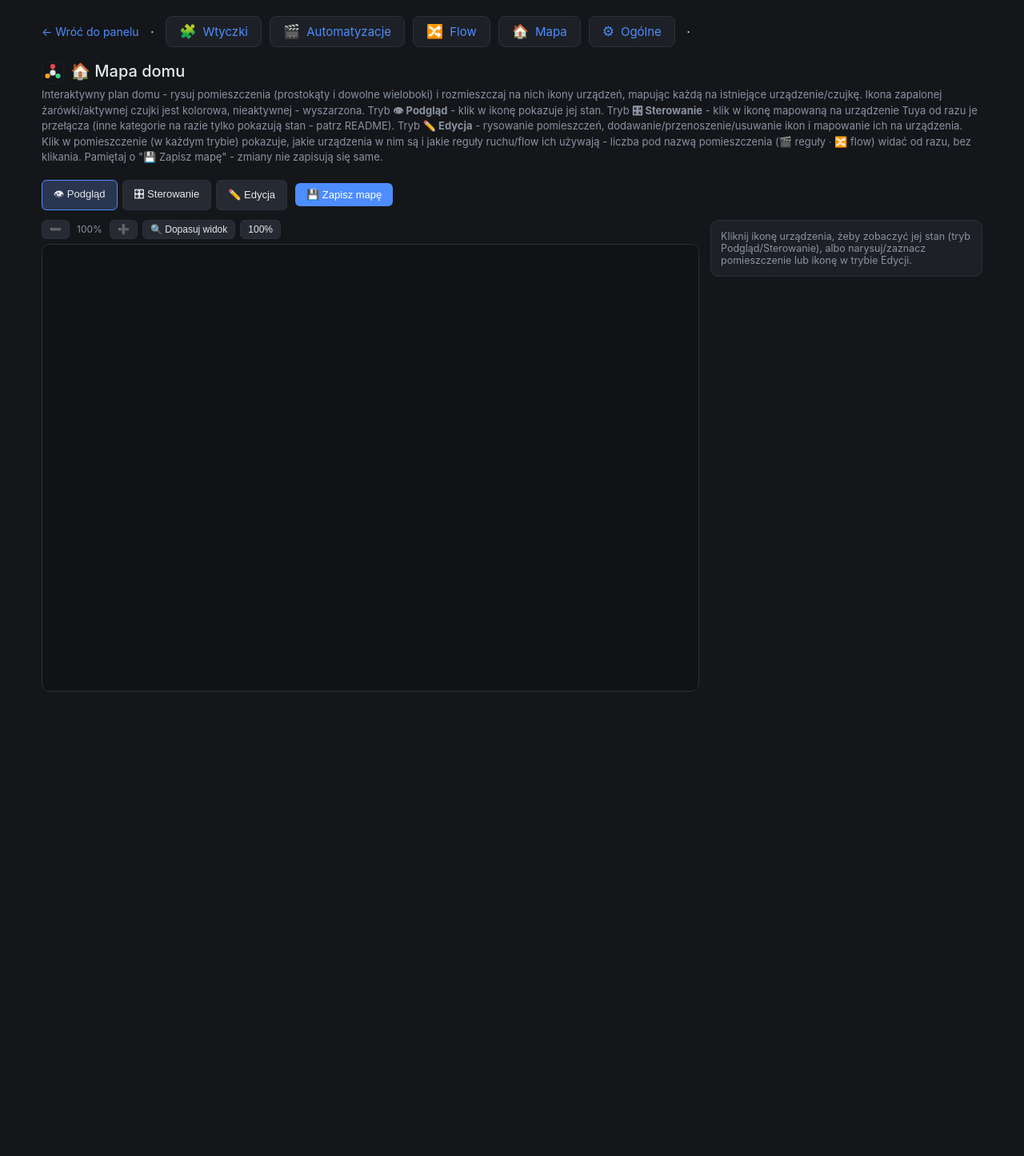
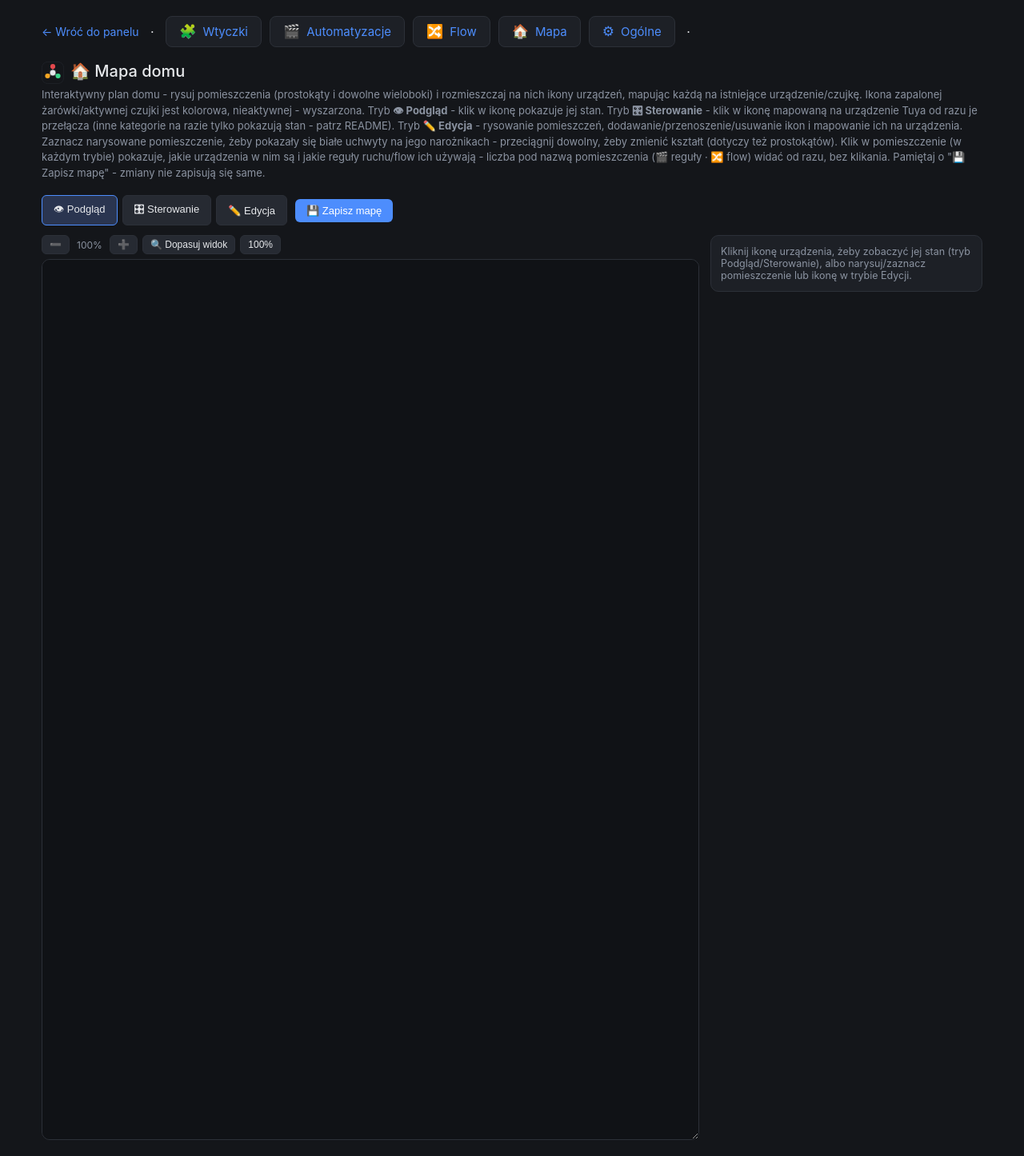
Before and after one commit to cr3pt/satel_tuya_bridge, a Python web app: template dashboard/templates/map.html in a window 1280 px wide. Shown: the whole page at 80% size. Before the commit the page ends 865 px from the top, so only its background shows below. Run offline with Jinja, Linux system fonts and the light colour scheme; the template is opened without the code that fills it, so the values that code supplies are empty.

Commit message:
Napraw sztywną wysokość Mapy domu, dodaj edycję kształtu pomieszczeń przez przeciąganie narożników
Użytkownik zgłosił dwa problemy z zakładką Mapa domu (dodaną w poprzednim
PR): (1) kontener płótna miał sztywną, niczym nieuzasadnioną wysokość
560px (skopiowaną z edytora Flow) - zamieniono na wysokość liczoną z
wysokości okna (calc(100vh - 300px)) plus CSS resize:vertical, żeby dało
się ją ręcznie doregulować; (2) brakowało możliwości edycji już
narysowanego kształtu pomieszczenia (tylko rysowanie od zera i
przesuwanie ikon było wspierane) - dodano białe uchwyty na każdym
narożniku zaznaczonego pomieszczenia w trybie Edycji, przeciągane tym
samym mechanizmem pointer capture co istniejące przeciąganie ikon.
Prostokąty i wieloboki są tu traktowane identycznie (points to zwykła
tablica [x,y] dla obu typów), więc przeciągnięcie rogu prostokąta po
prostu zamienia go w dowolny czworokąt - `room.type` nigdzie w
renderowaniu nie jest już potem sprawdzane.

Kolorowanie ikon przy aktywacji/naruszeniu (CSS filter: grayscale na
klasie .inactive, przełączanej przez ACTIVE_VALUES) już działało poprawnie
od poprzedniego PR - zweryfikowane, nie ruszane.

Co-Authored-By: Claude Sonnet 5 <noreply@anthropic.com>
Claude-Session: https://claude.ai/code/session_01Y6ufoBSYuCdqWPfRk3d7en

```diff
--- a/dashboard/templates/map.html
+++ b/dashboard/templates/map.html
@@ -63,9 +63,14 @@
   .canvas-toolbar button { padding: 4px 9px; font-size: 12px; }
   .canvas-toolbar .zoom-label { font-size: 12px; color: var(--muted); min-width: 38px; text-align: center; }
   .canvas-wrap {
+    /* Wysokość liczona z okna (nie sztywne 560px na sztywno, jak wcześniej) -
+       "resize: vertical" dodatkowo pozwala ręcznie przeciągnąć krawędź, gdyby
+       to wyliczenie komuś nie pasowało (np. bardzo niskie/wysokie okno). */
     flex: none; overflow: auto; border: 1px solid var(--border); border-radius: 10px;
-    background: #101216; position: relative; height: 560px; min-width: 0; width: 100%;
+    background: #101216; position: relative; min-width: 0; width: 100%;
     touch-action: pan-x pan-y;
+    height: calc(100vh - 300px); min-height: 420px; max-height: 1400px;
+    resize: vertical;
   }
   .canvas { position: relative; width: 1800px; height: 1100px; }
   svg.rooms-layer { position: absolute; top: 0; left: 0; width: 100%; height: 100%; }
@@ -74,6 +79,10 @@
   svg.rooms-layer text { fill: var(--text); font-size: 13px; pointer-events: none; user-select: none; }
   svg.rooms-layer text.room-summary { fill: var(--muted); font-size: 11px; }
   svg.rooms-layer .draw-preview-point { fill: var(--accent); }
+  svg.rooms-layer .vertex-handle {
+    fill: var(--text); stroke: var(--accent); stroke-width: 2; cursor: grab; touch-action: none;
+  }
+  svg.rooms-layer .vertex-handle:active { cursor: grabbing; fill: var(--accent); }
 
   .map-icon {
     position: absolute; width: 56px; margin-left: -28px; margin-top: -24px;
@@ -127,7 +136,9 @@
   mapowaną na urządzenie Tuya od razu je przełącza (inne kategorie na razie
   tylko pokazują stan - patrz README). Tryb <strong>✏️ Edycja</strong> -
   rysowanie pomieszczeń, dodawanie/przenoszenie/usuwanie ikon i mapowanie ich
-  na urządzenia. Klik w pomieszczenie (w każdym trybie) pokazuje, jakie
+  na urządzenia. Zaznacz narysowane pomieszczenie, żeby pokazały się białe
+  uchwyty na jego narożnikach - przeciągnij dowolny, żeby zmienić kształt
+  (dotyczy też prostokątów). Klik w pomieszczenie (w każdym trybie) pokazuje, jakie
   urządzenia w nim są i jakie reguły ruchu/flow ich używają - liczba pod
   nazwą pomieszczenia (🎬 reguły · 🔀 flow) widać od razu, bez klikania.
   Pamiętaj o "💾 Zapisz mapę" - zmiany nie zapisują się same.
@@ -647,6 +658,25 @@ function renderCanvas() {
       poly.addEventListener('click', (e) => { e.stopPropagation(); selectRoom(room.id); });
     }
     svg.appendChild(poly);
+    // Uchwyty do edycji kształtu (przeciąganie pojedynczych wierzchołków) -
+    // tylko dla ZAZNACZONEGO pomieszczenia w trybie Edycji i tylko, gdy nie
+    // trwa akurat rysowanie nowego kształtu (inaczej klik w płótno miałby
+    // dwa konkurujące znaczenia). Prostokąty i wieloboki są tu traktowane
+    // identycznie (points to zwykła tablica [x,y] dla obu typów) - złapanie
+    // za róg prostokąta i przeciągnięcie go po prostu zamienia go w dowolny
+    // czworokąt, `room.type` nigdzie w renderowaniu nie jest już potem
+    // sprawdzane, więc to nieszkodliwe.
+    if (mode === 'edit' && room.id === selectedRoomId && !activeTool) {
+      room.points.forEach((p, idx) => {
+        const handle = document.createElementNS(ns, 'circle');
+        handle.setAttribute('cx', p[0]);
+        handle.setAttribute('cy', p[1]);
+        handle.setAttribute('r', 7);
+        handle.setAttribute('class', 'vertex-handle');
+        handle.addEventListener('pointerdown', (e) => startVertexDrag(e, room, idx));
+        svg.appendChild(handle);
+      });
+    }
     if (room.label) {
       const c = roomCentroid(room.points);
       const text = document.createElementNS(ns, 'text');
@@ -757,6 +787,24 @@ document.addEventListener('pointermove', (e) => {
 document.addEventListener('pointerup', () => { iconDragState = null; });
 document.addEventListener('pointercancel', () => { iconDragState = null; });
 
+let vertexDragState = null;
+function startVertexDrag(e, room, index) {
+  e.stopPropagation();
+  vertexDragState = { room, index, startX: e.clientX, startY: e.clientY, orig: [...room.points[index]] };
+  try { e.target.setPointerCapture(e.pointerId); } catch (err) { /* patrz komentarz przy startIconDrag/flows.html */ }
+  e.preventDefault();
+}
+document.addEventListener('pointermove', (e) => {
+  if (!vertexDragState) return;
+  const dx = (e.clientX - vertexDragState.startX) / canvasZoom;
+  const dy = (e.clientY - vertexDragState.startY) / canvasZoom;
+  const { room, index, orig } = vertexDragState;
+  room.points[index] = [Math.max(0, orig[0] + dx), Math.max(0, orig[1] + dy)];
+  renderCanvas();
+});
+document.addEventListener('pointerup', () => { vertexDragState = null; });
+document.addEventListener('pointercancel', () => { vertexDragState = null; });
+
 // ---- Powiększenie (identyczny mechanizm jak w edytorze Flow - patrz
 // flows.html: CSS "zoom" (nie transform), touch-action: pan-x pan-y +
 // śledzenie dwóch wskaźników dla szczypania, dzielenie delty przeciągania
```
Also changed, not shown: README.md.
